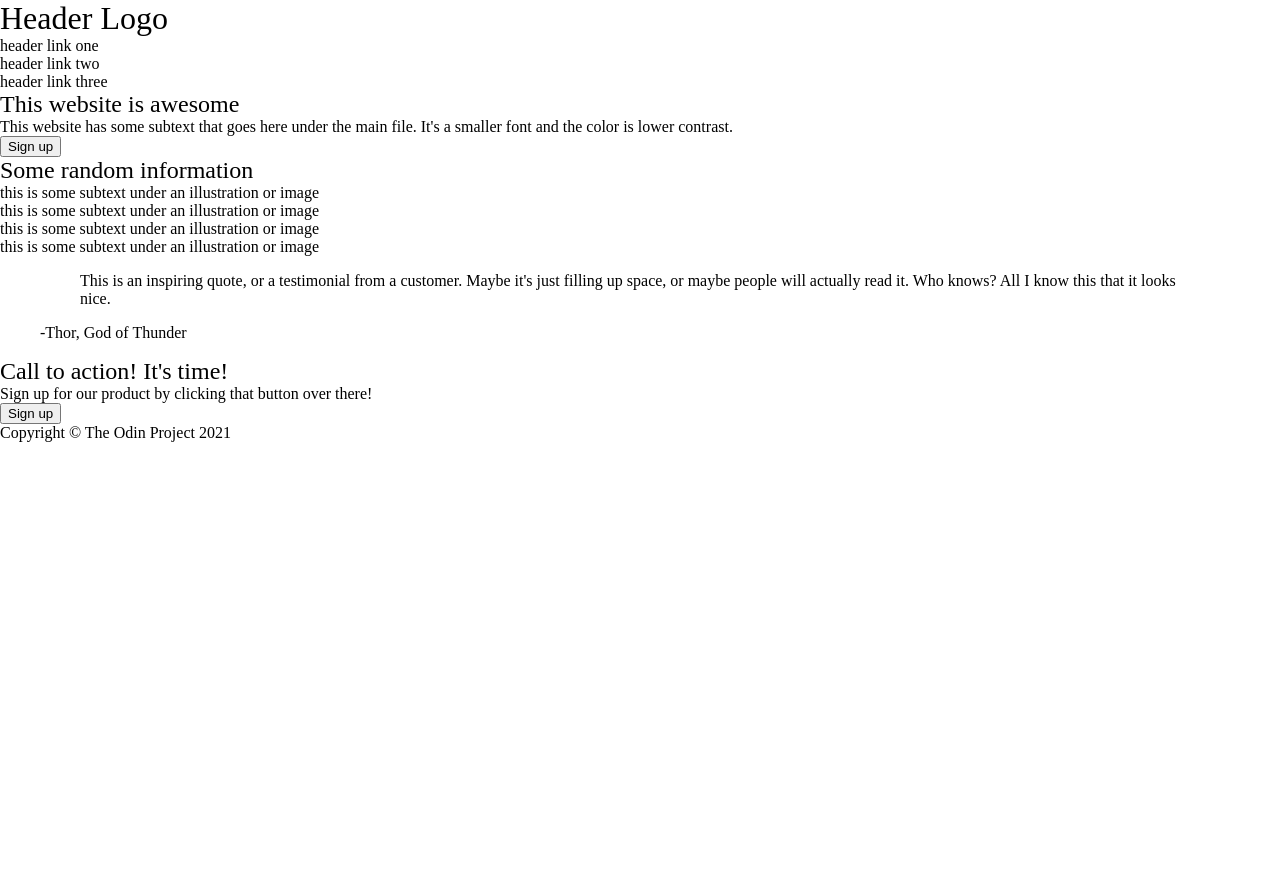
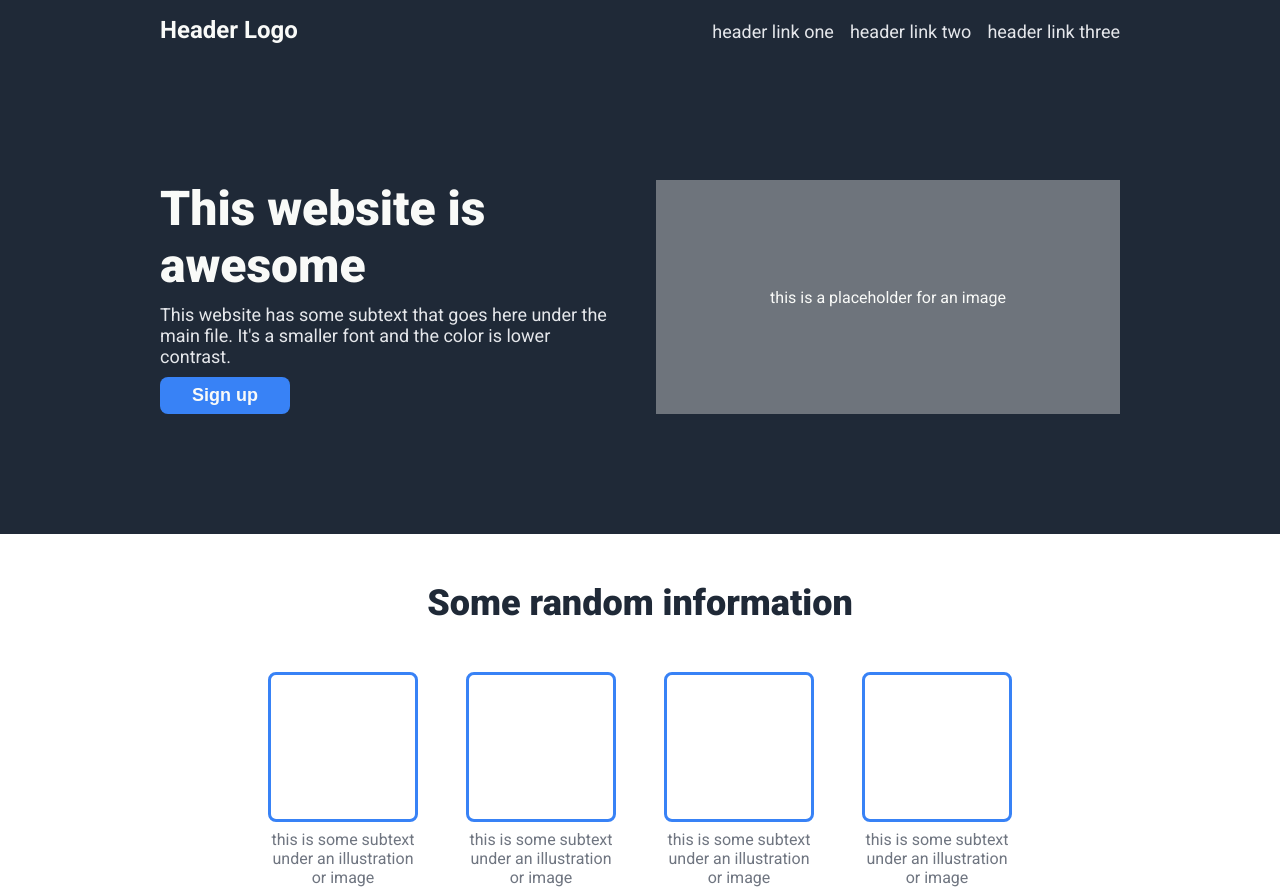
Before and after one commit to wolfgangdotdev/odin-landing-page, a plain HTML site: page index.html in a window 1280 px wide. Shown: the top 890 px of the page. Before the commit the page ends 800 px from the top, so only its background shows below. Drawn offline with Linux system fonts and the light colour scheme.

Commit message:
Add styles

```diff
--- a/index.html
+++ b/index.html
@@ -5,78 +5,108 @@
 		<meta name="viewport" content="width=device-width, initial-scale=1.0" />
 		<title>Odin Landing Page</title>
 		<link rel="stylesheet" href="./styles/style.css" />
+		<link rel="preconnect" href="https://fonts.googleapis.com" />
+		<link rel="preconnect" href="https://fonts.gstatic.com" crossorigin />
+		<link
+			href="https://fonts.googleapis.com/css2?family=Roboto:ital,wght@0,400;0,700;0,900;1,300&display=swap"
+			rel="stylesheet" />
 	</head>
 	<body>
-		<div class="header">
-			<h1>Header Logo</h1>
-			<ul>
-				<li>header link one</li>
-				<li>header link two</li>
-				<li>header link three</li>
+		<header class="header">
+			<div class="container">
+				<nav class="nav">
+					<h1 class="logo">Header Logo</h1>
+					<ul class="nav-links secondary">
+						<li><a href="#">header link one</a></li>
+						<li><a href="#">header link two</a></li>
+						<li><a href="#">header link three</a></li>
 					</ul>
-		</div>
-		<main>
+				</nav>
+
 				<section class="hero">
 					<div class="content">
-					<h1>This website is awesome</h1>
-					<p>
+						<h1 class="hero-text">This website is awesome</h1>
+						<p class="secondary">
 							This website has some subtext that goes here under the main file.
 							It's a smaller font and the color is lower contrast.
 						</p>
 						<button>Sign up</button>
 					</div>
+					<div class="placeholder">this is a placeholder for an image</div>
 				</section>
+			</div>
+		</header>
+
+		<main>
 			<section class="information">
-				<h2>Some random information</h2>
+				<div class="container">
+					<h2 class="info-heading">Some random information</h2>
+
 					<div class="cardbox">
-					<card>
+						<div class="card">
 							<div class="box"></div>
 							<div class="card-info">
 								this is some subtext under an illustration or image
 							</div>
-					</card>
-					<card>
+						</div>
+
+						<div class="card">
 							<div class="box"></div>
 							<div class="card-info">
 								this is some subtext under an illustration or image
 							</div>
-					</card>
-					<card>
+						</div>
+
+						<div class="card">
 							<div class="box"></div>
 							<div class="card-info">
 								this is some subtext under an illustration or image
 							</div>
-					</card>
-					<card>
+						</div>
+
+						<div class="card">
 							<div class="box"></div>
 							<div class="card-info">
 								this is some subtext under an illustration or image
 							</div>
-					</card>
+						</div>
+					</div>
 				</div>
 			</section>
+
 			<section class="testimonial">
+				<div class="container">
 					<figure>
-					<blockquote>
-						This is an inspiring quote, or a testimonial from a customer. Maybe
-						it's just filling up space, or maybe people will actually read it.
-						Who knows? All I know this that it looks nice.
+						<blockquote class="testimonial-text">
+							This is an inspiring quote, or a testimonial from a customer.
+							Maybe it's just filling up space, or maybe people will actually
+							read it. Who knows? All I know is that it looks nice.
 						</blockquote>
-					<figcaption>-Thor, God of Thunder</figcaption>
+						<figcaption class="testimonial-attribution">
+							-Thor, God of Thunder
+						</figcaption>
 					</figure>
+				</div>
 			</section>
-			<section class="call-to-action">
-				<div>
+
+			<section class="cta">
+				<div class="container">
+					<div class="cta-content">
 						<div>
 							<h2>Call to action! It's time!</h2>
-						<p>Sign up for our product by clicking that button over there!</p>
+							<p class="secondary">
+								Sign up for our product by clicking that button over there!
+							</p>
 						</div>
-					<button>Sign up</button>
+						<button class="cta-button">Sign up</button>
+					</div>
 				</div>
 			</section>
 		</main>
-		<footer>
+		<footer class="footer">
+			<div class="container">
 				<p>Copyright &copy; The Odin Project 2021</p>
+			</div>
 		</footer>
 	</body>
 </html>
--- a/styles/style.css
+++ b/styles/style.css
@@ -1,3 +1,5 @@
+/* Reset */
+
 html {
 	box-sizing: border-box;
 	font-size: 16px;
@@ -18,7 +20,9 @@ h5,
 h6,
 p,
 ol,
-ul {
+ul,
+figure,
+blockquote {
 	margin: 0;
 	padding: 0;
 	font-weight: normal;
@@ -33,3 +37,184 @@ img {
 	max-width: 100%;
 	height: auto;
 }
+
+/* Styles */
+
+body {
+	font-family: "Roboto", sans-serif;
+	color: #1f2937;
+}
+
+.container {
+	max-width: 60rem;
+	margin: 0 auto;
+}
+
+/* Header */
+
+/* Nav */
+
+.header {
+	background-color: #1f2937;
+	color: #f9faf8;
+}
+
+.nav {
+	display: flex;
+	justify-content: space-between;
+	align-items: baseline;
+	padding: 16px 0;
+}
+
+.logo {
+	font-size: 24px;
+	font-weight: 700;
+}
+
+.nav-links {
+	display: flex;
+	gap: 16px;
+}
+
+.secondary {
+	color: #e5e7eb;
+	font-size: 18px;
+}
+
+a {
+	color: inherit;
+	text-decoration: none;
+}
+
+/* Hero */
+
+.hero {
+	display: flex;
+	gap: 32px;
+	justify-content: center;
+	padding: 120px 0;
+}
+
+.content {
+	flex: 1;
+	display: flex;
+	flex-direction: column;
+	justify-content: space-between;
+	align-items: start;
+	gap: 10px;
+}
+
+.hero-text {
+	font-size: 48px;
+	font-weight: 900;
+}
+
+.placeholder {
+	flex: 1;
+	background-color: #6e747c;
+	display: flex;
+	justify-content: center;
+	align-items: center;
+}
+
+button {
+	background-color: #3882f6;
+	border: none;
+	color: inherit;
+	font-size: 18px;
+	font-weight: 700;
+	padding: 8px 32px;
+	border-radius: 8px;
+}
+
+/* Information */
+
+.information {
+	text-align: center;
+	margin-bottom: 48px;
+}
+
+.info-heading {
+	font-size: 36px;
+	font-weight: 900;
+	padding: 48px;
+}
+
+.cardbox {
+	display: flex;
+	justify-content: center;
+	gap: 48px;
+}
+
+.card {
+	display: flex;
+	flex-direction: column;
+	justify-content: center;
+	align-items: center;
+	max-width: 150px;
+	gap: 8px;
+}
+
+.box {
+	width: 150px;
+	height: 150px;
+	border: 3px solid #3882f6;
+	border-radius: 8px;
+}
+
+.card-info {
+	color: #6f7580;
+}
+
+/* Testimonial */
+
+.testimonial {
+	background-color: #e5e7eb;
+}
+
+.testimonial figure {
+	padding: 96px 80px;
+}
+
+.testimonial-text {
+	font-size: 36px;
+	font-style: italic;
+	font-weight: 300;
+}
+
+.testimonial-attribution {
+	font-size: 24px;
+	font-weight: bold;
+	text-align: end;
+}
+
+/* Call to Action */
+
+.cta-content {
+	background-color: #3882f6;
+	border-radius: 8px;
+	color: #e5e7eb;
+	margin: 64px 0;
+	padding: 50px 120px;
+	display: flex;
+	justify-content: space-between;
+	gap: 16px;
+}
+
+.cta-content h2 {
+	font-weight: 700;
+}
+
+.cta-button {
+	border: 3px solid #e5e7eb;
+}
+
+.footer {
+	display: flex;
+	justify-content: center;
+	align-items: center;
+	padding: 32px;
+	background-color: #1f2937;
+	color: #e5e7eb;
+	font-size: 18px;
+}
```
Lines whose indentation alone changed are shown as unchanged.
